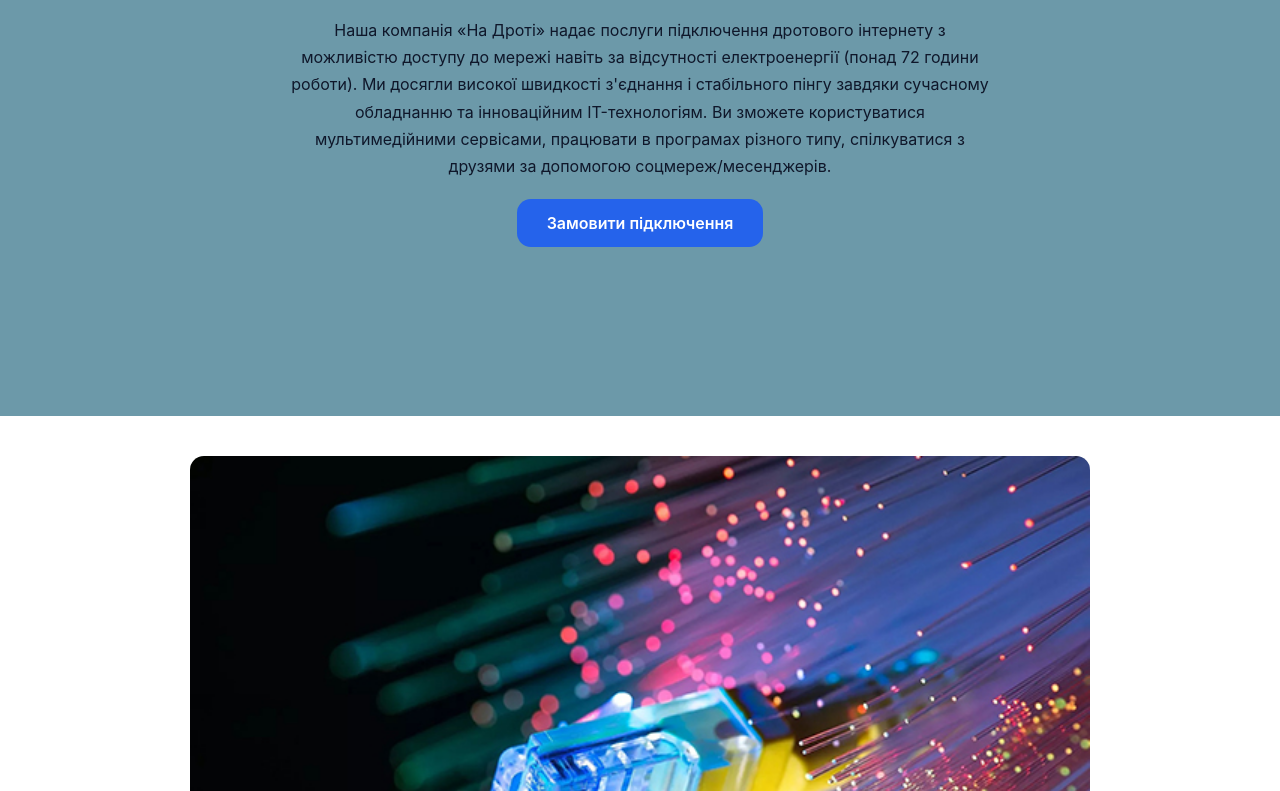
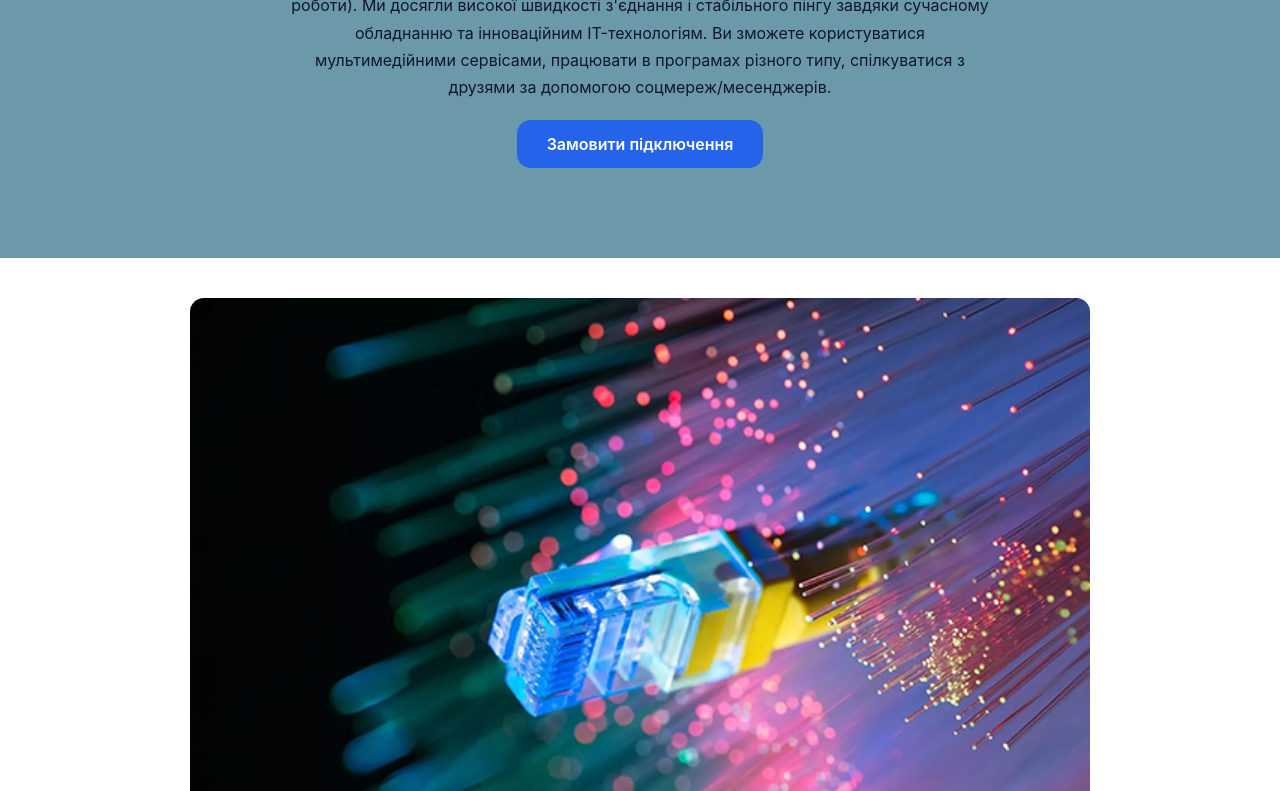
Before and after one commit to companykoms-svg/interdnipro, a plain HTML site: page index.html in a window 1280 px wide. Shown: the part 342-1133 px from the top of the page. Drawn offline with Linux system fonts and the light colour scheme.

Commit message:
Add files via upload

```diff
--- a/index.html
+++ b/index.html
@@ -44,7 +44,7 @@ header{position:sticky;top:0;background:#fff;border-bottom:1px solid #e5e7eb;z-i
 .lang-switch button{border:none;background:none;font-weight:600;margin-left:10px;cursor:pointer;color:var(--muted)}
 .lang-switch .active{color:var(--primary)}
 
-.hero{position:relative;min-height:85vh;display:flex;align-items:center;text-align:center}
+.hero{position:relative;min-height:25vh;display:flex;align-items:center;text-align:center}
 .hero-bg{position:absolute;inset:0;background:url("images/hero.jpg") center/cover no-repeat;filter:brightness(.7)}
 .hero-content{position:relative;z-index:1;color:#0f172a}
 .hero h1{font-size:clamp(32px,4vw,48px);margin-bottom:20px}
```
